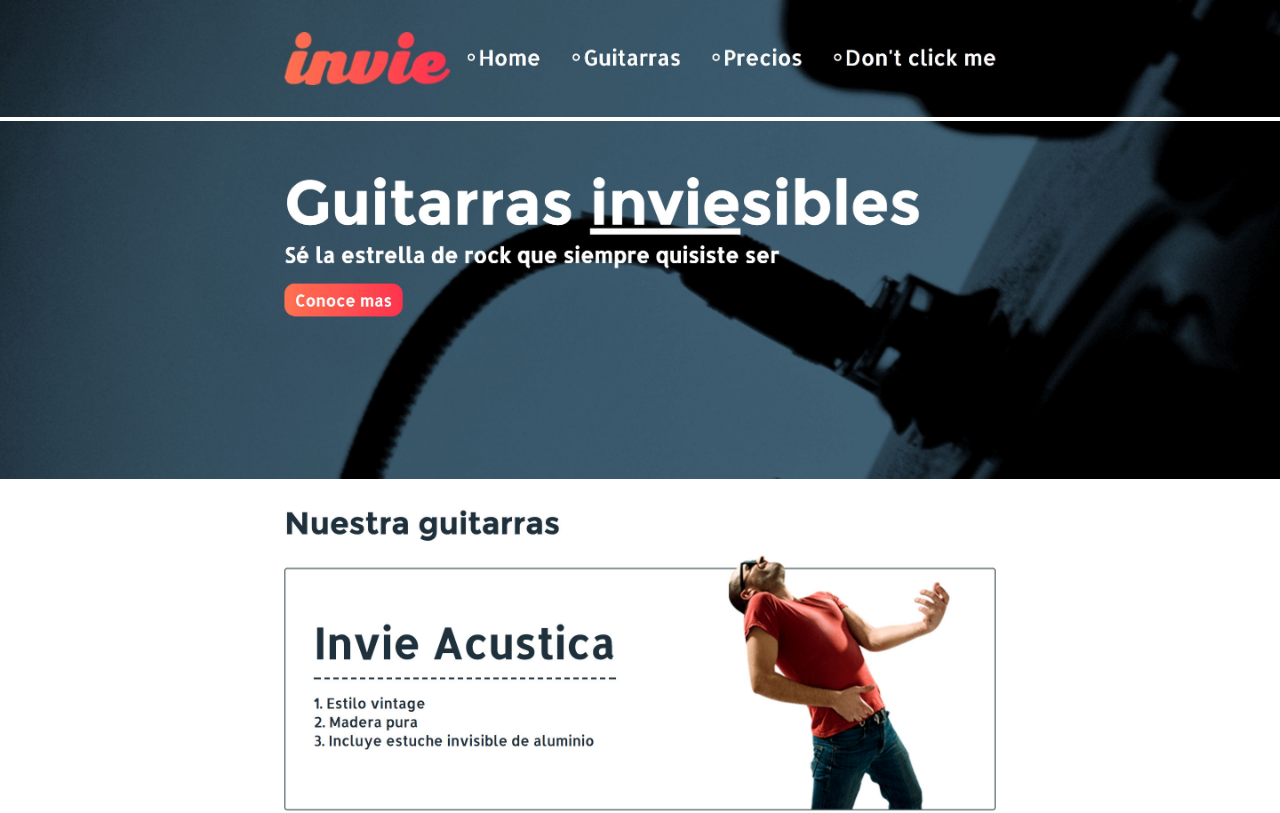
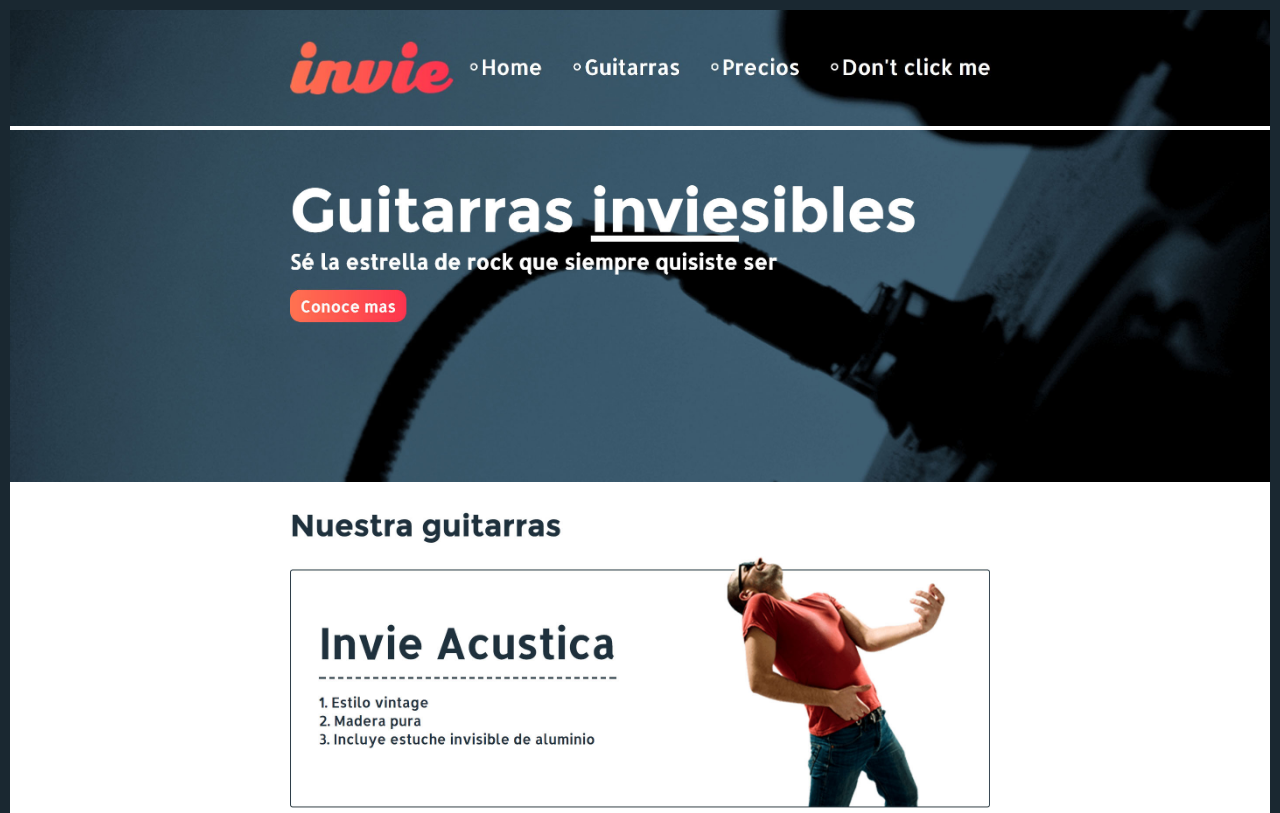
Before and after one commit to zearkiatos/invie-github, a plain HTML site: page index.html in a window 1280 px wide. Shown: the top 813 px of the page. Drawn offline with Linux system fonts and the light colour scheme.

Commit message:
Hotfix 1

```diff
--- a/index.html
+++ b/index.html
@@ -13,6 +13,7 @@
         }
         body{
             margin:0;
+            border:10px solid #1a2831;
         }
 
         img{
```
